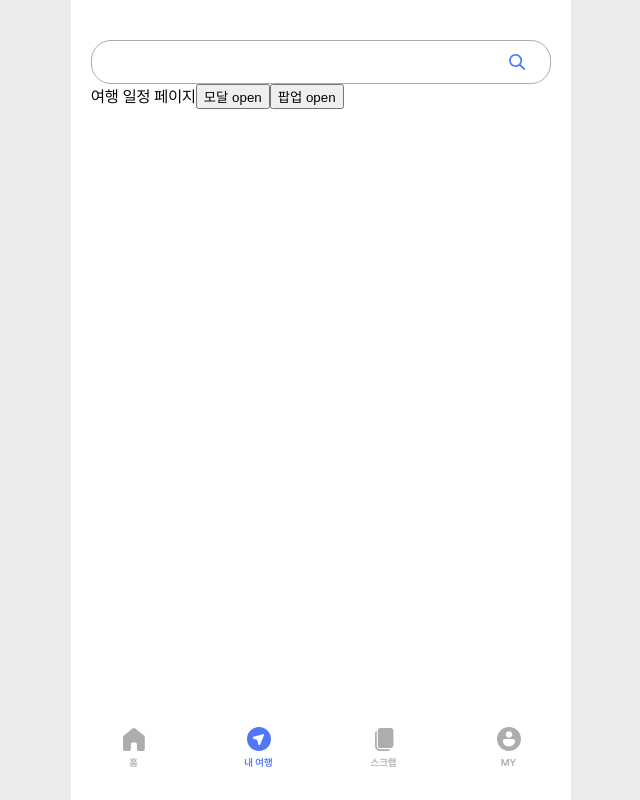
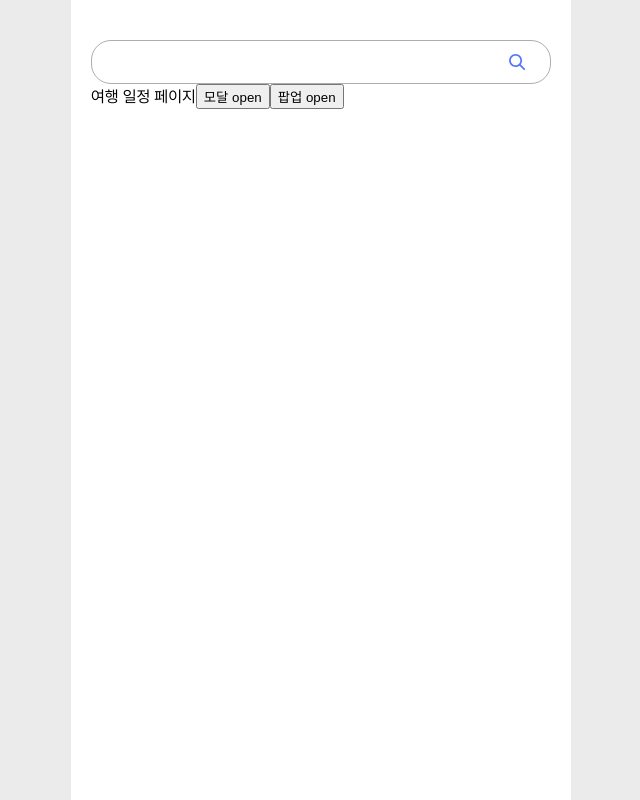
Before and after one commit to SugarSyrup/gabozago_FE, a React (Vite) app: page /test in a window 1280 px wide. Shown: the whole page, without its empty margins (319-959 px from the left). Built offline with nearby package versions, Linux system fonts and the light colour scheme.

Commit message:
fix(#20): 하단바 하이라이팅 항목을 prop로 받지 않고 현재 location에 맞춰 자동으로 하이라이팅되도록 변경

```diff
--- a/src/components/common/BottomNavBar.tsx
+++ b/src/components/common/BottomNavBar.tsx
@@ -1,26 +1,31 @@
-import { Link } from "react-router-dom";
+import { Link, useLocation } from "react-router-dom";
 import HomeIcon from "../../assets/icons/home.svg?react";
 import MyIcon from "../../assets/icons/my.svg?react";
 import ScrapIcon from "../../assets/icons/scrap.svg?react";
 import TripIcon from "../../assets/icons/trip.svg?react";
 import * as S from "../../styles/common/BottomNavBar.style";
 
-function BottomNavBar({ location = "홈" }) {
-  /**
-   * @todo 라우트 변경 시 path 옵션 수정이 필요합니다.
-   */
+function BottomNavBar() {
+  const { pathname } = useLocation();
   const navItems = [
-    { title: "홈", icon: <HomeIcon />, path: "" },
-    { title: "내 여행", icon: <TripIcon />, path: "" },
+    { title: "홈", icon: <HomeIcon />, path: "/" },
+    { title: "내 여행", icon: <TripIcon />, path: "/mytrip" },
     { title: "스크랩", icon: <ScrapIcon />, path: "" },
     { title: "MY", icon: <MyIcon />, path: "" },
   ];
+  const isMatches = (path: string) => {
+    if (path === "/" && pathname === "/") {
+      return true;
+    }
+
+    return pathname.startsWith(path) ? true : false;
+  };
 
   return (
     <S.Nav>
       <S.NavList>
         {navItems.map((item) => (
-          <S.ListItem $active={location === item.title ? true : false}>
+          <S.ListItem active={isMatches(item.path)}>
             <Link to={item.path}>
               {item.icon}
               <span>{item.title}</span>
--- a/src/components/common/PageTemplate.tsx
+++ b/src/components/common/PageTemplate.tsx
@@ -1,24 +1,16 @@
 import { ReactNode } from "react";
 import BottomNavBar from "./BottomNavBar";
-// import Header from "../components/common/Header";
 import * as S from "../../styles/common/PageTemplate.style";
-import { useRecoilValue } from "recoil";
-import { planViewModeState } from "../../recoil/planViewModeState";
-import EditModeBottomControlBox from "../tripDetail/EditModeBottomControlBox";
-
 interface Props {
   children: ReactNode;
-  nav?: boolean;
+  nav?: ReactNode;
 }
 
-function PageTemplate({ children, nav = true }: Props) {
-  const viewMode = useRecoilValue(planViewModeState);
-
+function PageTemplate({ children, nav = <BottomNavBar /> }: Props) {
   return (
     <S.Container>
       <S.Content>{children}</S.Content>
-      {nav && viewMode !== "EDIT" && <BottomNavBar location="내 여행" />}
-      {viewMode === "EDIT" && <EditModeBottomControlBox />}
+      {nav}
     </S.Container>
   );
 }
--- a/src/pages/MyTripDetailPage.tsx
+++ b/src/pages/MyTripDetailPage.tsx
@@ -12,6 +12,7 @@ import * as S from "../styles/MyTripDetailPage.style";
 import { planViewModeState } from "../recoil/planViewModeState";
 import { useRecoilState, useRecoilValue } from "recoil";
 import { tripPlanState } from "../recoil/tripState";
+import EditModeBottomControlBox from "../components/tripDetail/EditModeBottomControlBox";
 
 function MyTripDetailPage() {
   // @todo: id를 통해 일정 데이터 비동기 요청 불러와 State로 관리하기
@@ -32,7 +33,9 @@ function MyTripDetailPage() {
   }, [tripPlan]);
 
   return (
-    <PageTemplate nav={true}>
+    <PageTemplate
+      nav={viewMode === "EDIT" ? <EditModeBottomControlBox /> : true}
+    >
       <TripInfo />
       {viewMode === "NOPLAN" ? (
         <>
--- a/src/styles/common/BottomNavBar.style.ts
+++ b/src/styles/common/BottomNavBar.style.ts
@@ -12,7 +12,7 @@ export const NavList = styled.ul`
   grid-template-columns: repeat(4, 1fr);
 `;
 
-export const ListItem = styled.li<{ $active?: boolean }>`
+export const ListItem = styled.li<{ active?: boolean }>`
   a {
     padding: 12px;
     display: flex;
@@ -21,7 +21,7 @@ export const ListItem = styled.li<{ $active?: boolean }>`
     align-items: center;
 
     text-decoration: none;
-    color: ${({ $active, theme }) => ($active ? theme.main : theme.gray02)};
+    color: ${({ active, theme }) => (active ? theme.main : theme.gray02)};
     transition: all ease-in-out 0.3s;
 
     span {
@@ -32,7 +32,7 @@ export const ListItem = styled.li<{ $active?: boolean }>`
     }
     path {
       transition: all ease-in-out 0.3s;
-      fill: ${({ $active, theme }) => ($active ? theme.main : theme.gray02)};
+      fill: ${({ active, theme }) => (active ? theme.main : theme.gray02)};
     }
 
     &:hover {
```
